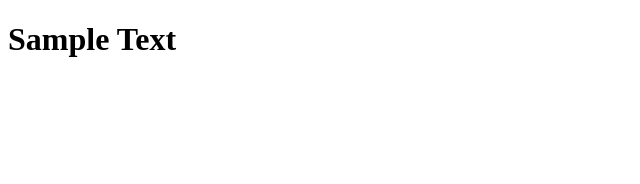
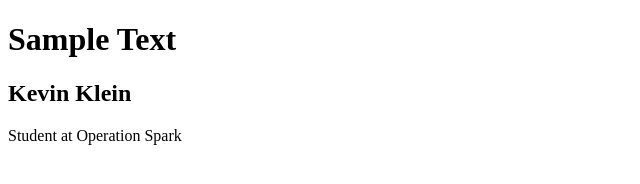
Before and after one commit to kevinklein09/Kevin-Klein.github.io, a plain HTML site: page index.html in a window 1280 px wide. Shown: the whole page, without its empty margins (0-640 px from the left). Drawn offline with Linux system fonts and the light colour scheme.

Commit message:
first commit

```diff
--- a/index.html
+++ b/index.html
@@ -17,7 +17,8 @@
                 </div>
 
                 <div class="content">
-
+                    <h2>Kevin Klein</h2>
+                        <p>Student at Operation Spark</p>
                 </div>
             </main>
         </div>
```
